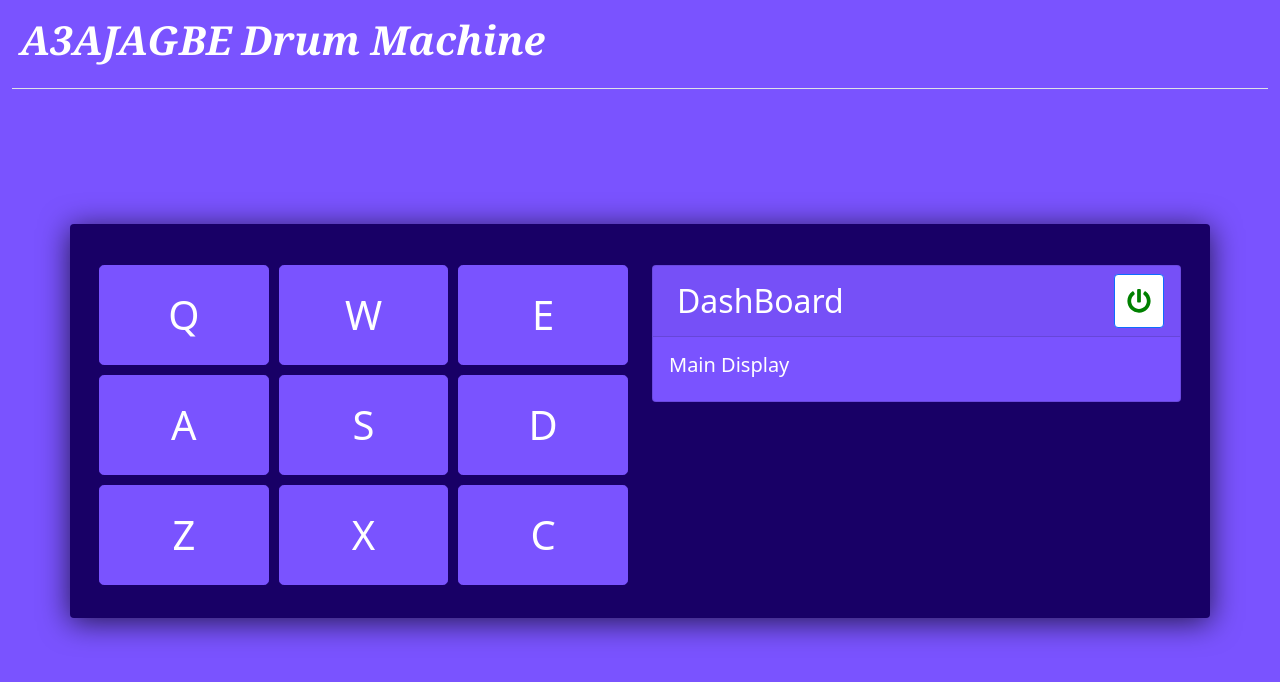
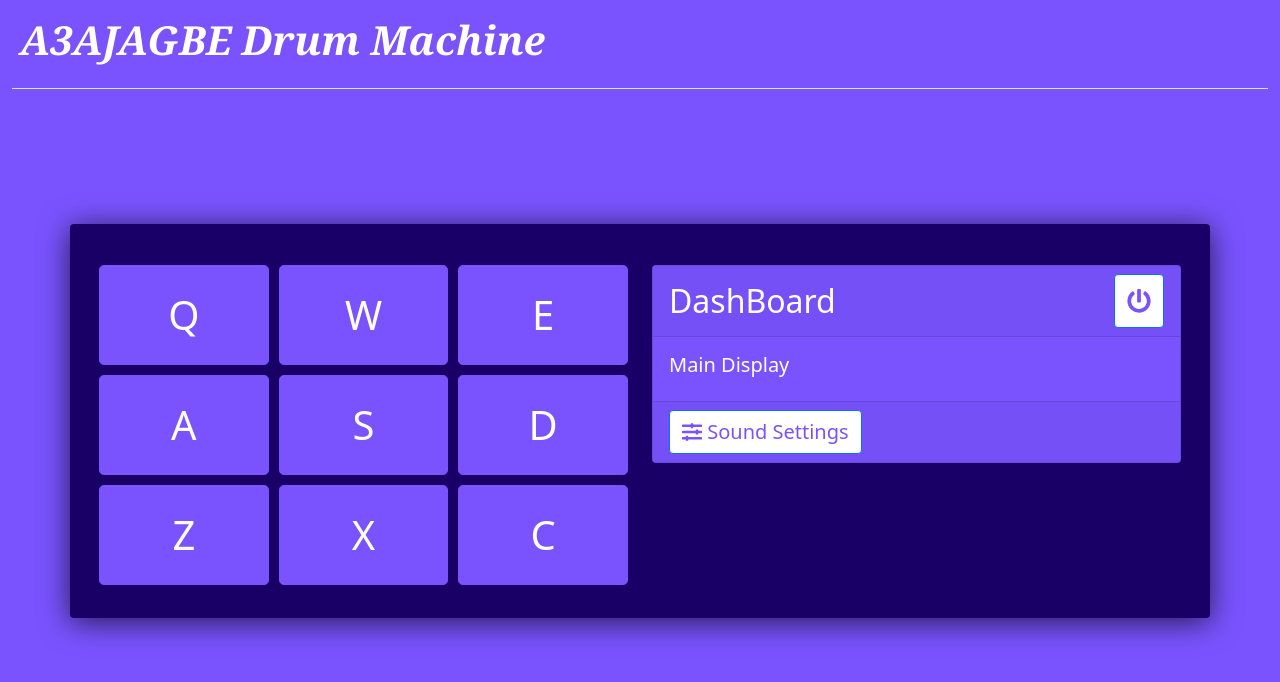
Before and after one commit to A3AJAGBE/react-drum-machine, a React (Create React App) app: page / in a window 1280 px wide. Shown: the top 682 px of the page. Built offline with nearby package versions, Linux system fonts and the light colour scheme.

Commit message:
Add sounds ctrl func component

```diff
--- a/src/App.css
+++ b/src/App.css
@@ -44,7 +44,7 @@ border: 1px solid rgba(24, 0, 102, 0.5);
 }
 .theme-pwr-button, .theme-pwr-button:hover, .theme-pwr-button:focus {
     background-color: #ffffff;
-    color: green;
+    color: #7A53FF;
     outline: none;
     box-shadow: none;
 }
--- a/src/App.js
+++ b/src/App.js
@@ -7,9 +7,10 @@ import Col from 'react-bootstrap/Col';
 import Button from 'react-bootstrap/Button';
 import Card from 'react-bootstrap/Card';
 import { FontAwesomeIcon } from '@fortawesome/react-fontawesome';
-import { faPowerOff } from '@fortawesome/free-solid-svg-icons';
+import { faPowerOff, faSlidersH } from '@fortawesome/free-solid-svg-icons';
 
 const powerIcon = <FontAwesomeIcon icon={faPowerOff} />
+const SlidersIcon = <FontAwesomeIcon icon={faSlidersH} />
 
 const HeaterKitSounds = [
   {
@@ -131,10 +132,14 @@ const play = (keyPress) => {
 	audio.play();
 }
 
+const changeSounds = () => {
+
+}
+
 const DrumPad = (props) => {
 
 	const handleKeyDown = (e) => {
-		HeaterKitSounds.map(sound => {
+		props.sounds.map(sound => {
 			if (e.keyCode === sound.keyCode) {
 				props.play(sound.keypress);
 			}
@@ -149,7 +154,7 @@ const DrumPad = (props) => {
 	return (
 		<Col md={6} className="mb-3 Board-Grid">
 			{
-				HeaterKitSounds.map((sound, index) => {
+				props.sounds.map((sound, index) => {
 					return <Button size="lg" className="drum-pad theme-button fs-1" id={index} onClick={() => props.play(sound.keypress)}>
 					{sound.keypress}
 					<audio id={sound.keypress} className="clip" src={sound.url}></audio>
@@ -160,7 +165,14 @@ const DrumPad = (props) => {
 	);
 }
 
+const SoundsCtrl = (props) => {
+	return (
+		<Button className="theme-pwr-button fs-5" onClick={props.changeSounds}> {SlidersIcon} Sound Settings</Button>
+	);
+}
+
 const App = () => {
+	const [sounds, setSounds] = React.useState(HeaterKitSounds);
 
 	return (
 		<Container fluid id="App-Container">
@@ -177,7 +189,7 @@ const App = () => {
 								<Card.Header>
 									<Row>
 										<Col>
-											<h2 className="m-2">DashBoard</h2>
+											<h2 className="my-2">DashBoard</h2>
 										</Col>
 										<Col className="d-flex justify-content-end">
 											<Button className="theme-pwr-button fs-4"> {powerIcon} </Button>
@@ -187,11 +199,15 @@ const App = () => {
 								</Card.Header>
 								<Card.Body>
 									<Card.Title>Main Display</Card.Title>
+
 								</Card.Body>
+								<Card.Footer>
+									<SoundsCtrl changeSounds={changeSounds} />
+								</Card.Footer>
 							</Card>
 						</Col>
 
-						<DrumPad play={play} />
+						<DrumPad play={play} sounds={sounds} />
 					</Row>
 				</Container>
 			</main>
```
